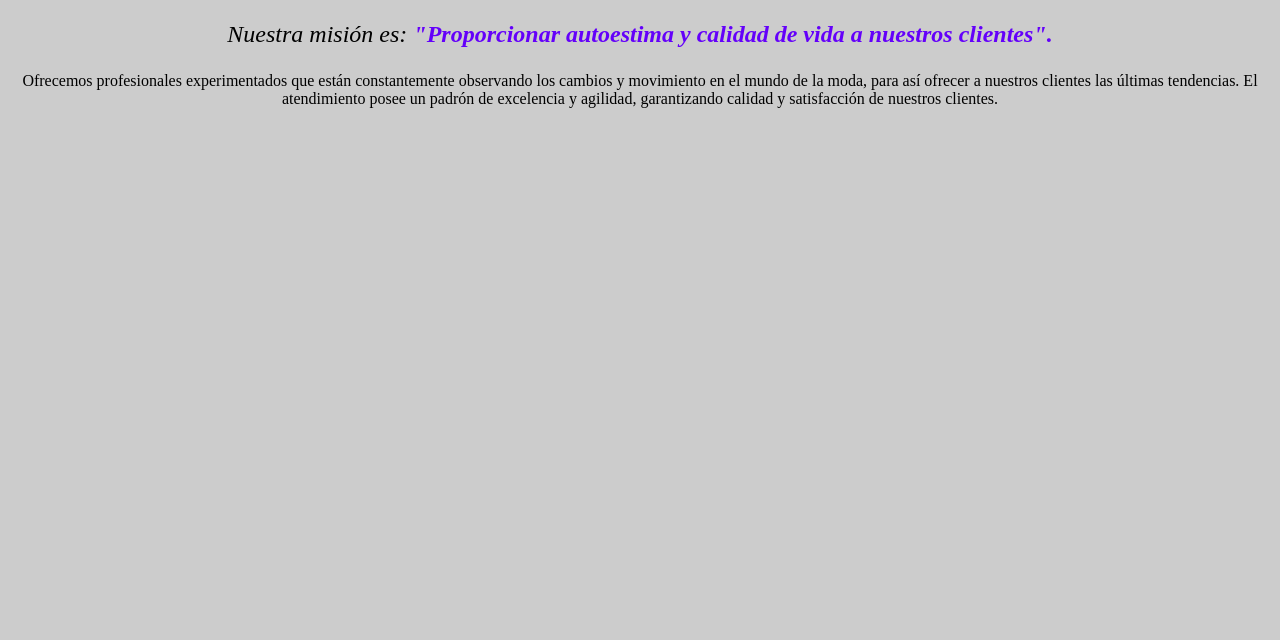
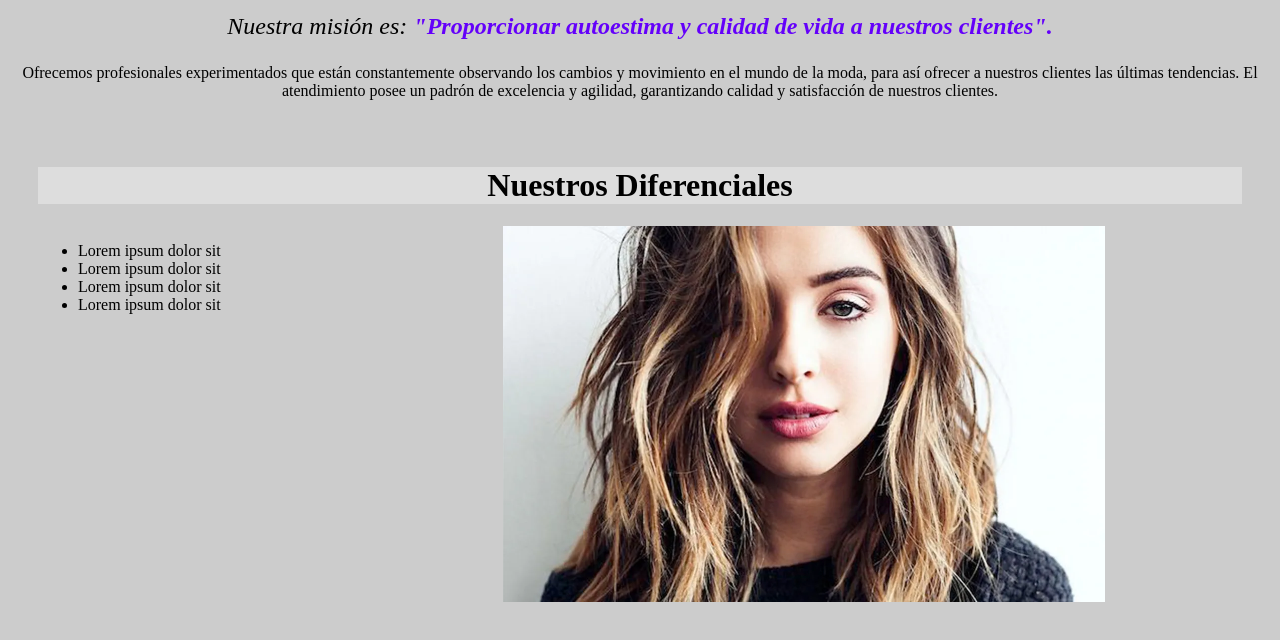
Before and after one commit to johncontreras/alura-mi-primer-web, a plain HTML site: page index.html in a window 1280 px wide. Shown: the part 630-1270 px from the top of the page. Before the commit the page ends 800 px from the top, so only its background shows below. Drawn offline with Linux system fonts and the light colour scheme.

Commit message:
Finalizar Primera Parte

```diff
--- a/index.html
+++ b/index.html
@@ -7,14 +7,29 @@
     <link rel="stylesheet" href="style.css">
 </head>
 <body>
+
+    <div id="principal">
+    <img id="banner" src="images/banner.webp">
     <h1>Sobre la Barbería Alura</h1>
 
-    <img id="banner" src="images/banner.webp">
+
 
     <p>Ubicada en el corazón de la ciudad, la <strong>Barbería Alura</strong> trae para el mercado lo que hay de mejor para su cabello y barba. Fundada en 2020, la Barbería Alura ya es destaque en la ciudad y conquista nuevos clientes diariamente.</p>
 
     <p id="mision"><em>Nuestra misión es: <strong>"Proporcionar autoestima y calidad de vida a nuestros clientes".</strong></em></p>
 
     <p>Ofrecemos profesionales experimentados que están constantemente observando los cambios y movimiento en el mundo de la moda, para así ofrecer a nuestros clientes las últimas tendencias. El atendimiento posee un padrón de excelencia y agilidad, garantizando calidad y satisfacción de nuestros clientes.</p>
+</div>
+<div id="diferenciales">
+    <h1>Nuestros Diferenciales</h1>
+    <ul>
+        <li>Lorem ipsum dolor sit</li>
+        <li>Lorem ipsum dolor sit</li>
+        <li>Lorem ipsum dolor sit</li>
+        <li>Lorem ipsum dolor sit</li>
+    </ul>
+    <image src="images/diferenciales.webp">
+
+</div>
 </body>
 </html>
--- a/style.css
+++ b/style.css
@@ -12,3 +12,15 @@ p {
 
 em strong{color: rgb(100, 0, 250);}
 #mision{font-size: 1.5rem;}
+#diferenciales{
+    padding: 30px;
+}
+ul{
+    display: inline-block;
+    vertical-align: top;
+    width: 20%;
+    margin-right: 15%;
+}
+#diferenciales img{
+    width: 50%;
+}
```
Also changed, not shown: images/diferenciales.webp (added).
